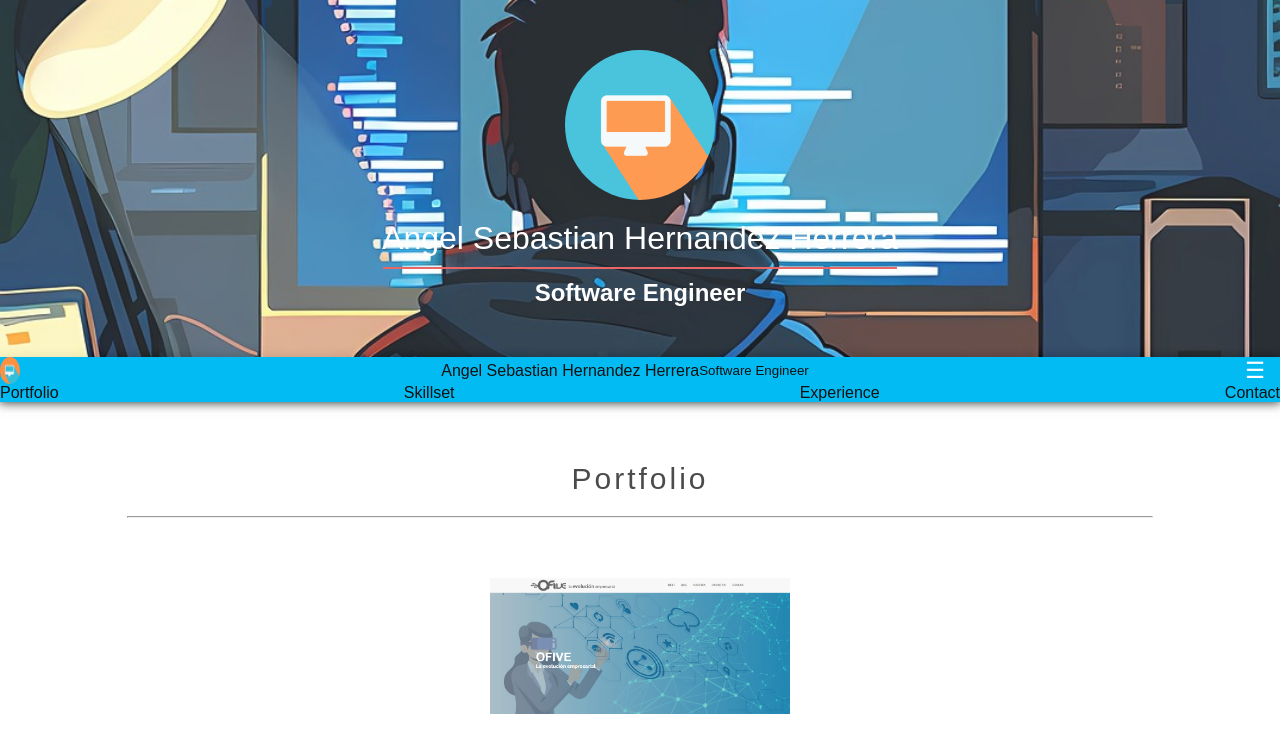
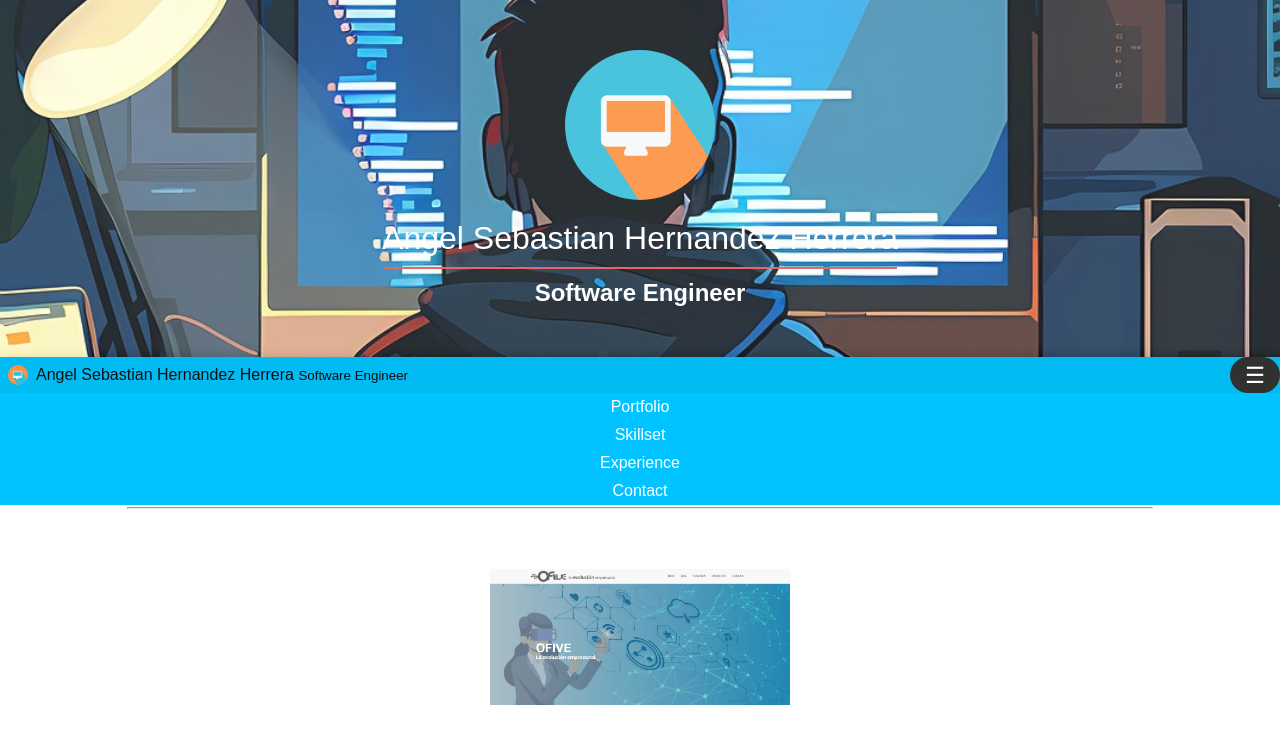
Before and after one commit to angelsebastian1900/Portafolio, a plain HTML site: page index.html in a window 1280 px wide. Shown: the top 742 px of the page. Drawn offline with Linux system fonts and the light colour scheme.

Commit message:
Update index.html

```diff
--- a/index.html
+++ b/index.html
@@ -16,22 +16,22 @@
         <h2>Software Engineer</h2>
 
     </header>
-    <nav>
-        <div class="div1">
-            <img class="small-logo" src="assets/img/logos/small.png" alt="Small logo">
-            <a href="#">Angel Sebastian Hernandez Herrera <small>Software Engineer</small></a>
-            <!-- <input type="checkbox" name="menu_burger" id="menu_burger"> -->
+    <nav id="navbar" class="open">
+        <div >
+            <a href="#">
+                <img class="small-logo" src="assets/img/logos/small.png" alt="Small logo">
+                <span>Angel Sebastian Hernandez Herrera <small>Software Engineer</small></span>
+            </a>
             <button class="burger">☰</button>
         </div>
 
-
         <!-- #region --><!--#region y endregion para crear una seccion con los comentarios-->
-        <div class="navigation-menu">
-            <a href="#portfolio">Portfolio</a>
-            <a href="#skillset">Skillset</a>
-            <a href="#experience">Experience</a>
-            <a href="#contact">Contact</a>
-        </div>
+        <ul class="navigation-menu">
+            <li><a href="#portfolio">Portfolio</a></li>
+            <li><a href="#skillset">Skillset</a></li>
+            <li><a href="#experience">Experience</a></li>
+            <li><a href="#contact">Contact</a></li>
+        </ul>
         <!-- endregion -->
     </nav>
     <main>
```
